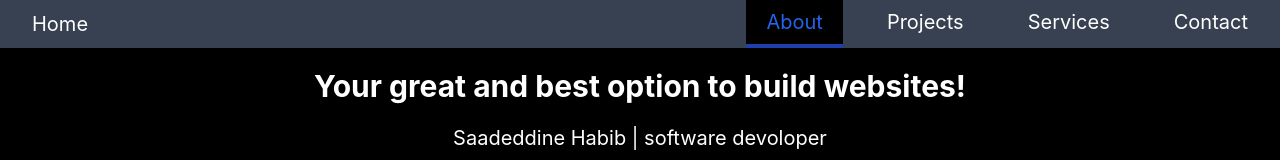
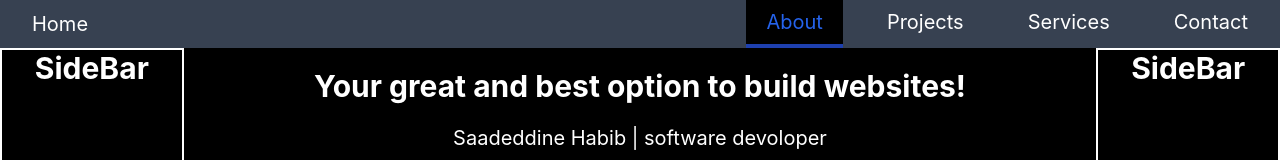
Before and after one commit to SaaDeDD1neHab1b/Digital_Portfolio, a React (Create React App) app: page /About in a window 1280 px wide. Shown: the top 160 px of the page. Built offline with nearby package versions, Linux system fonts and the light colour scheme.

Commit message:
Implemented Sidebars to center information

```diff
--- a/src/App.js
+++ b/src/App.js
@@ -7,12 +7,18 @@ import Services from "./Pages/Services"
 import Contact from "./Pages/Contact"
 import { Route, Routes } from "react-router-dom"
 import Footer from "./Components/Footer"
+import SideBar from './Components/SideBar';
 
 function App() {
 
   return (
     <div className="App">
+
+      <header>
         <Navbar />
+      </header>
+      <section>
+        <SideBar />
         <Routes>
           <Route path="/Digital_portfolio" element={<Home />} />
           <Route path="/About" element={<About />} />
@@ -20,7 +26,10 @@ function App() {
           <Route path="/Services" element={<Services />} />
           <Route path="/Contact" element={<Contact />} />
         </Routes>
-      <Footer/>
+        <SideBar />
+      </section>
+
+      <Footer />
     </div>
   );
 }
--- a/src/Components/CSS/styles.css
+++ b/src/Components/CSS/styles.css
@@ -3,16 +3,20 @@
 @tailwind utilities;
 
 * {
-  border-sizing: border-box;
+  @apply box-border
+
 }
 
 body {
   @apply m-0
 }
 
+section {
+  @apply flex flex-row
+}
 
 main {
-  @apply inline-block
+  @apply h-full w-full
 }
 
 main * {
@@ -21,6 +25,48 @@ main * {
 
 nav {
   @apply bg-gray-700 w-full flex align-middle justify-between items-center
+}
+
+li {
+  @apply mx-3
+}
+
+ul {
+  @apply list-none flex
+}
+
+h1, h2, h3, h4, h5, h6 {
+  @apply text-white
+}
+
+p {
+  @apply text-white text-justify w-1/2
+}
+
+
+h1 {
+  @apply text-3xl font-bold
+}
+
+h2 {
+  @apply text-xl
+}
+
+h3 {
+  @apply text-start text-xl font-bold
+}
+
+footer {
+  @apply bg-slate-300 h-full
+}
+
+
+footer h1 {
+  @apply text-black text-sm
+}
+
+footer a {
+  @apply m-5 basis-5 inline-block
 }
 
 .link-btn {
@@ -36,45 +82,6 @@ nav {
   @apply border-b-4 border-blue-800 bg-black py-2 px-5 flex text-xl text-blue-600
 }
 
-
-li {
-  @apply mx-3
+.side-bar {
+  @apply w-1/5 border-2 border-white
 }
-
-ul {
-  @apply list-none flex
-}
-
-h1, h2, h3, h4, h5, h6{
-  @apply text-white;
-}
-
-p {
-  @apply text-white text-justify
-}
-
-
-h1 {
-  @apply text-3xl font-bold
-}
-
-h2 {
-  @apply text-xl
-}
-
-h3 {
-  @apply text-start text-xl font-bold
-}
-
-footer{
-  @apply bg-slate-300 h-full
-}
-
-
-footer h1{
-  @apply text-black text-sm
-}
-
-footer a {
-  @apply m-5 basis-5 inline-block
-}
--- /dev/null
+++ b/src/Components/SideBar.jsx
@@ -0,0 +1,11 @@
+import "../Components/CSS/styles.css"
+
+
+export default function SideBar(props) {
+
+    return (
+        <div className="side-bar">
+            <h1>SideBar</h1>
+        </div>
+    );
+}
```
Lines whose indentation alone changed are shown as unchanged.
